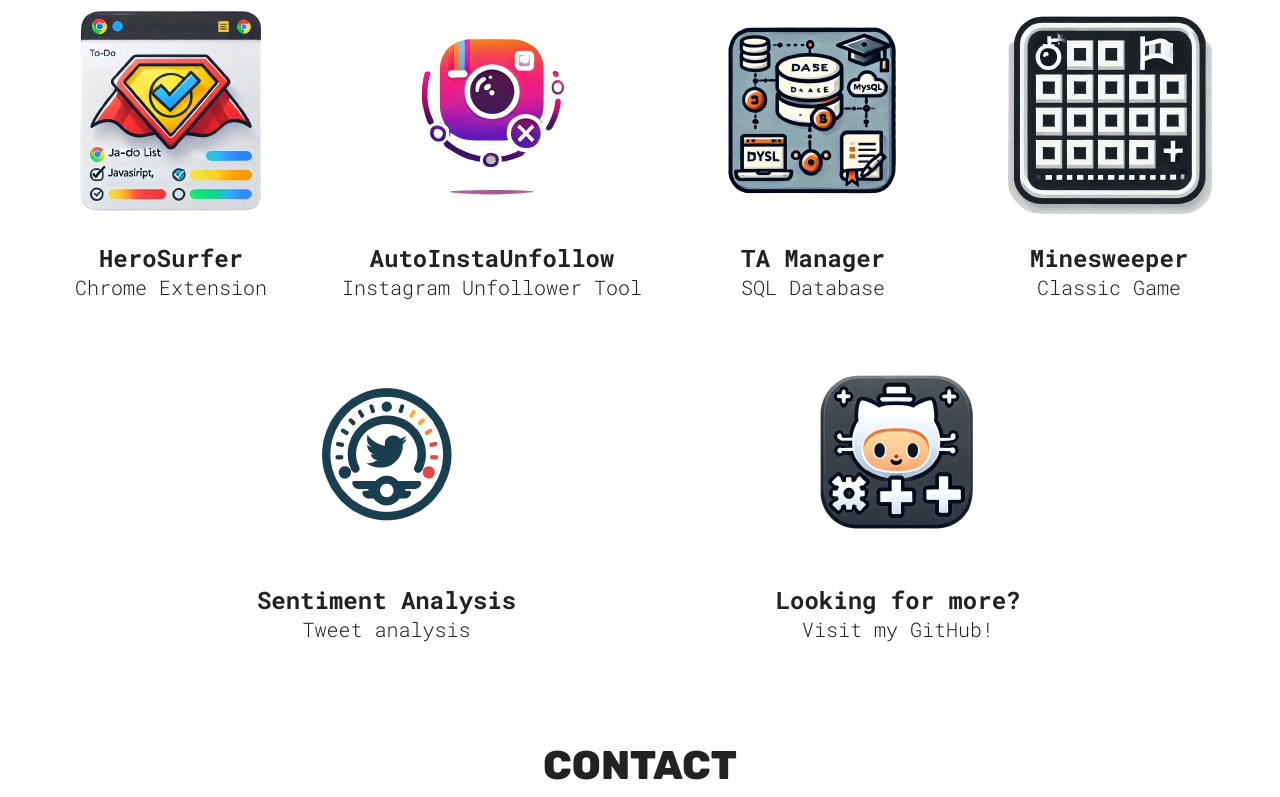
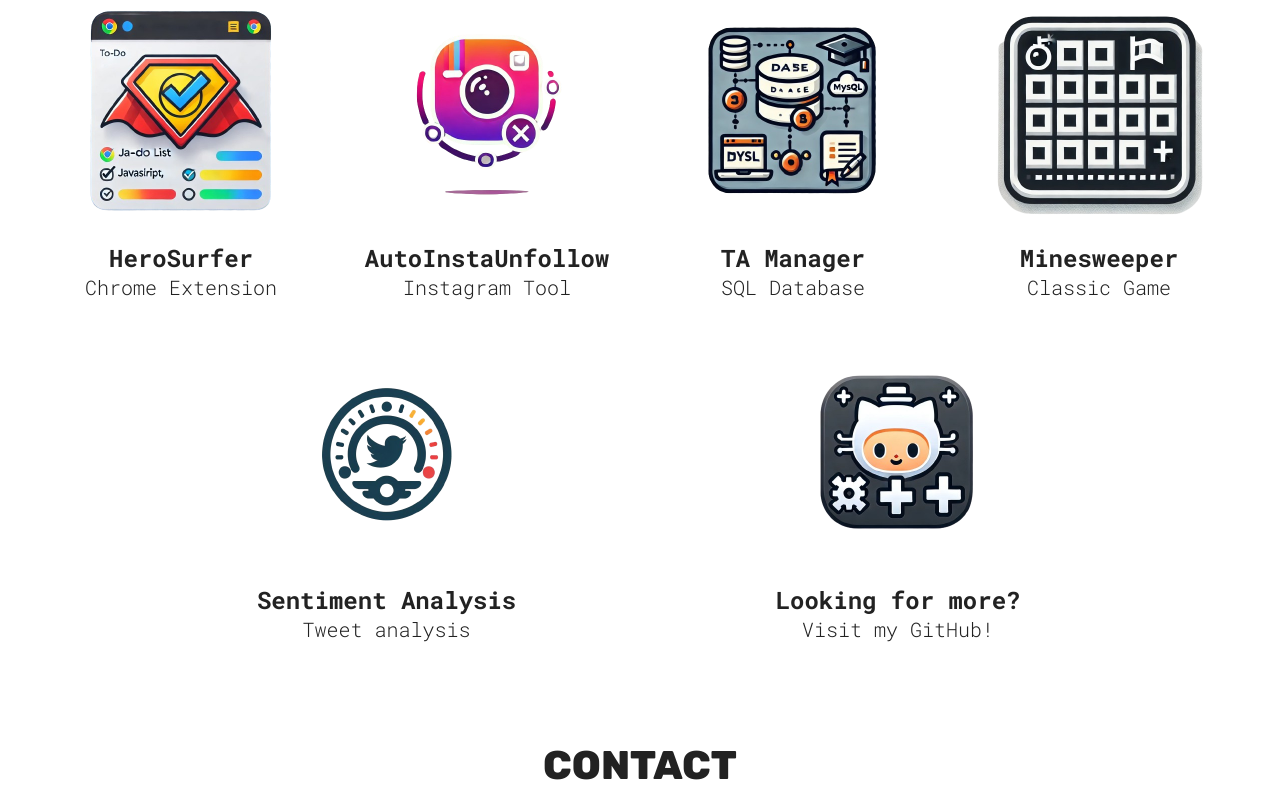
Before and after one commit to Hirbod03/PersonalWebsite, a React (Vite) app: page / in a window 1280 px wide. Shown: the part 1426-2223 px from the top of the page. Built offline with nearby package versions, Linux system fonts and the light colour scheme.

Commit message:
fixed more alignement also slightly tweaked project descriptions

```diff
--- a/src/sections/Hero/HeroStyles.module.css
+++ b/src/sections/Hero/HeroStyles.module.css
@@ -5,6 +5,7 @@
     text-align: center;
     gap: 20px;
     min-height: 100dvh;
+    padding: 0 30px;
 
     .hero {
         max-width: 200px;
--- a/src/sections/Projects/Projects.jsx
+++ b/src/sections/Projects/Projects.jsx
@@ -21,7 +21,7 @@ function Projects() {
             src={insta}
             link="https://github.com/Hirbod03/AutoInstaUnfollow"
             h3="AutoInstaUnfollow"
-            p="Instagram Unfollower Tool"
+            p="Instagram Tool"
         />
         <ProjectsCard
             src={db}
```
